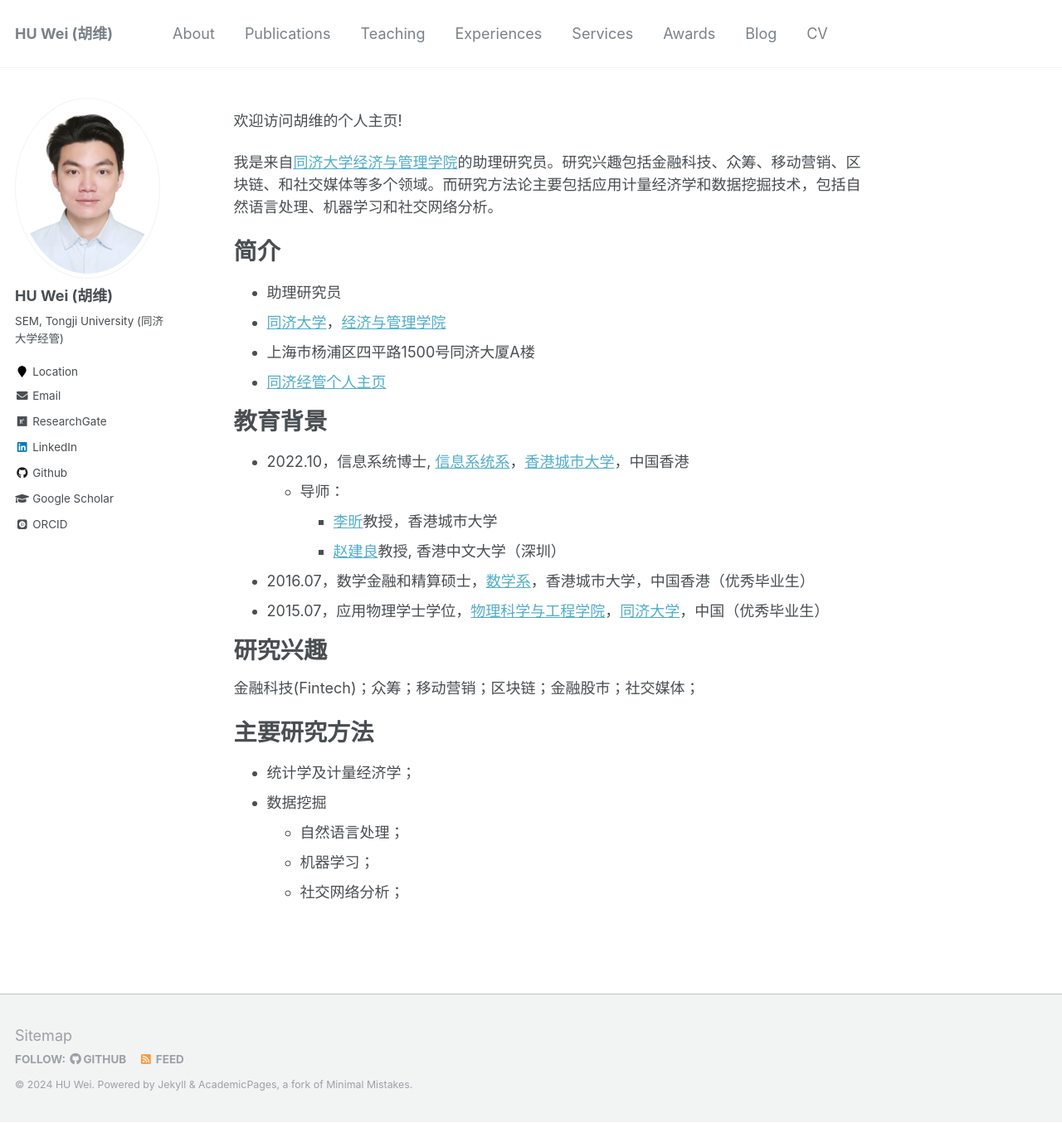
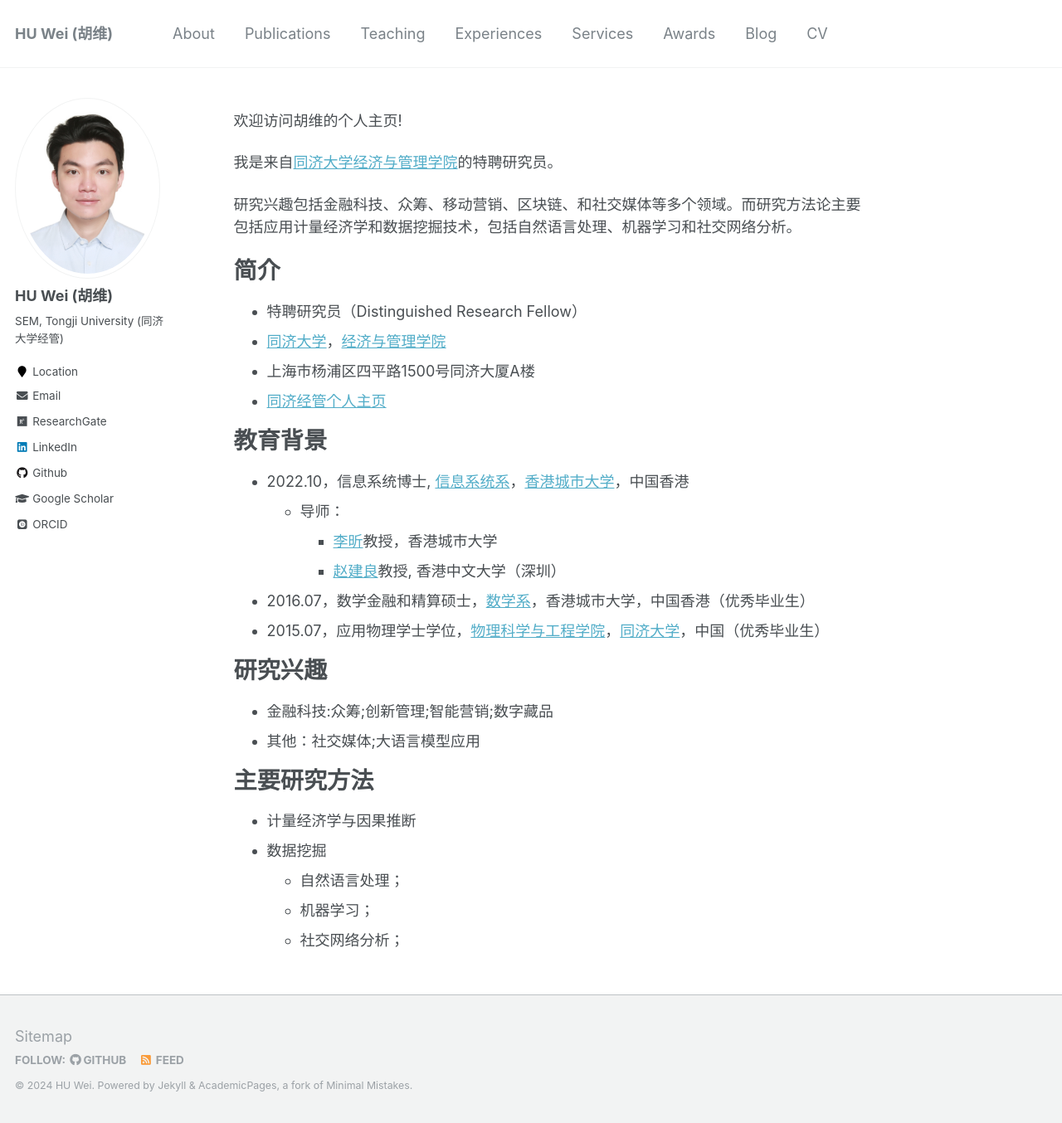
Before and after one commit to huwei-vincent/huwei-vincent.github.io, a Jekyll site: the page built from _pages/about-cn.md, in a window 1280 px wide and 1354 px high. Shown: the whole window at 83% size. Built offline with Jekyll 4.4.1, drawn with Linux system fonts in a browser that asks for light colours; some web fonts are replaced.

Commit message:
update profile

```diff
--- a/_pages/about-cn.md
+++ b/_pages/about-cn.md
@@ -11,11 +11,13 @@ redirect_from:
 
 欢迎访问胡维的个人主页!
 
-我是来自[同济大学](https://www.tongji.edu.cn/)[经济与管理学院](https://sem.tongji.edu.cn/semch/)的助理研究员。研究兴趣包括金融科技、众筹、移动营销、区块链、和社交媒体等多个领域。而研究方法论主要包括应用计量经济学和数据挖掘技术，包括自然语言处理、机器学习和社交网络分析。
+我是来自[同济大学](https://www.tongji.edu.cn/)[经济与管理学院](https://sem.tongji.edu.cn/semch/)的特聘研究员。
+
+研究兴趣包括金融科技、众筹、移动营销、区块链、和社交媒体等多个领域。而研究方法论主要包括应用计量经济学和数据挖掘技术，包括自然语言处理、机器学习和社交网络分析。
 
 # 简介
 
- - 助理研究员
+ - 特聘研究员（Distinguished Research Fellow）
  - [同济大学](https://www.tongji.edu.cn/)，[经济与管理学院](https://sem.tongji.edu.cn/semch/)
  - 上海市杨浦区四平路1500号同济大厦A楼
  - [同济经管个人主页](https://sem.tongji.edu.cn/semch/46669.html)
@@ -32,11 +34,12 @@ redirect_from:
 
 # 研究兴趣
 
-金融科技(Fintech)；众筹；移动营销；区块链；金融股市；社交媒体；
+- 金融科技:众筹;创新管理;智能营销;数字藏品
+- 其他：社交媒体;大语言模型应用
 
 # 主要研究方法
 
-- 统计学及计量经济学；
+- 计量经济学与因果推断
 - 数据挖掘
   - 自然语言处理；
   - 机器学习；
```
Also changed, not shown: _pages/about.md (+8 -3 lines).
